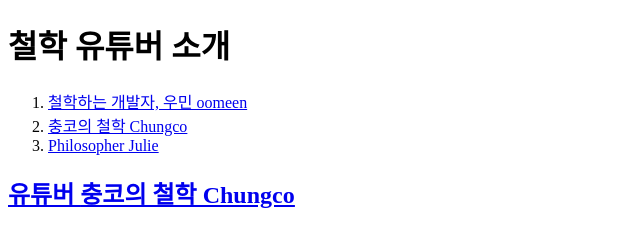
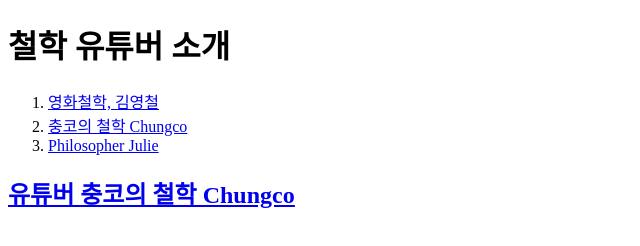
Before and after one commit to caroong/web1, a plain HTML site: page 2.html in a window 1280 px wide. Shown: the whole page, without its empty margins (0-640 px from the left). Drawn offline with Linux system fonts and the light colour scheme.

Commit message:
Update 2.html

```diff
--- a/2.html
+++ b/2.html
@@ -7,7 +7,7 @@
 <body>
 <h1>철학 유튜버 소개</h1>
   <ol>
-    <li><a href="1.html"> 철학하는 개발자, 우민 oomeen</li>
+    <li><a href="1.html"> 영화철학, 김영철</li>
     <li><a href="2.html"> 충코의 철학 Chungco</li>
     <li><a href="3.html"> Philosopher Julie</li>
   </ol>
```
